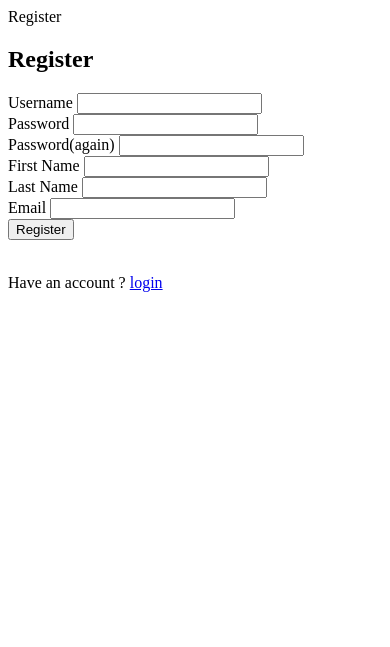
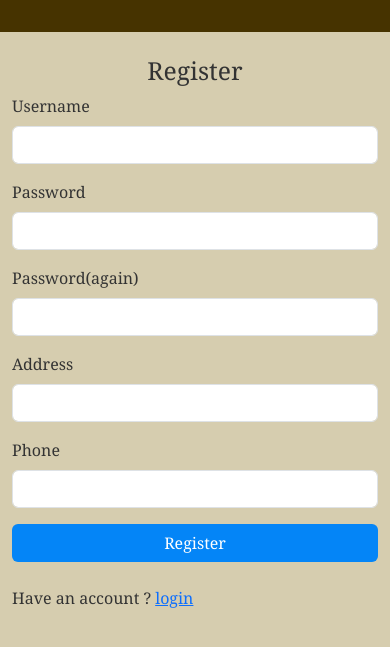
Before and after one commit to suphawit1/Dev_tool-Project, a Django app: page /register/ in a window 390 px wide. Shown: the top 647 px of the page. Run offline with Django 5.2, Linux system fonts and the light colour scheme; some libraries are stand-ins or nearby versions.

Commit message:
fix registe,login

```diff
--- a/django/devtool_project/report/models.py
+++ b/django/devtool_project/report/models.py
@@ -13,7 +13,7 @@ class Customer(models.Model):
     user = models.OneToOneField(User,on_delete= models.PROTECT)
     phone = models.CharField(max_length=20)
     address = models.CharField(max_length=500)
-    contact = models.ForeignKey(Contact,on_delete = models.CASCADE)
+    contact = models.ForeignKey(Contact,on_delete = models.CASCADE, null=True)
 
 
 class FallEvent(models.Model):
--- a/django/devtool_project/report/templates/authentication/register.html
+++ b/django/devtool_project/report/templates/authentication/register.html
@@ -1,3 +1,4 @@
+{% extends 'base.html' %}
 
 {% block title %}Register{% endblock %}
 
@@ -23,20 +24,15 @@
                 <label for="password" class="form-label">Password(again)</label>
                 <input type="password" class="form-control" id="password2" name="password2" required>
             </div>
-            {{ form.first_name.errors }}
+            {{ form.address.errors }}
             <div class="mb-3">
-                <label for="password" class="form-label">First Name</label>
-                <input type="text" class="form-control" id="first_name" name="first_name" required>
+                <label for="address" class="form-label">Address</label>
+                <input type="text" class="form-control" id="address" name="address" required>
             </div>
-            {{ form.last_name.errors }}
+            {{ form.phone.errors }}
             <div class="mb-3">
-                <label for="password" class="form-label">Last Name</label>
-                <input type="text" class="form-control" id="last_name" name="last_name" required>
-            </div>
-            {{ form.email.errors }}
-            <div class="mb-3">
-                <label for="password" class="form-label">Email</label>
-                <input type="text" class="form-control" id="email" name="email" required>
+                <label for="phone" class="form-label">Phone</label>
+                <input type="text" class="form-control" id="phone" name="phone" required>
             </div>
             <button type="submit" class="btn btn-primary w-100">Register</button>
             <br>
--- a/django/devtool_project/report/views.py
+++ b/django/devtool_project/report/views.py
@@ -37,7 +37,7 @@ class LoginView(View):
 
             if user is not None:
                 login(request,user)
-                return redirect('book')
+                return redirect('index')
             else:
                 messages.error(request,'invalid username')
         else:
@@ -52,13 +52,16 @@ class LogoutView(View):
 class RegisterView(View):
     def post(self, request):
         form = CustomUserCreationForm(request.POST)
+
         if form.is_valid():
             my_user = form.save()
-            print(my_user)
+            phone = form.cleaned_data.get('phone')
+            address = form.cleaned_data.get('address')
             Customer.objects.create(
                 user = my_user,
-                phone = my_user.phone,
-                address = my_user.address
+                phone = phone,
+                address = address,
+                contact=None
             )
             messages.success(request, 'Account created successfully')
             return redirect('login')
```
Also changed, not shown: django/devtool_project/devtool_project/settings.py (+10 -2 lines), django/devtool_project/report/templates/authentication/login.html (added, +45 -0 lines), django/devtool_project/report/migrations/0001_initial.py.
